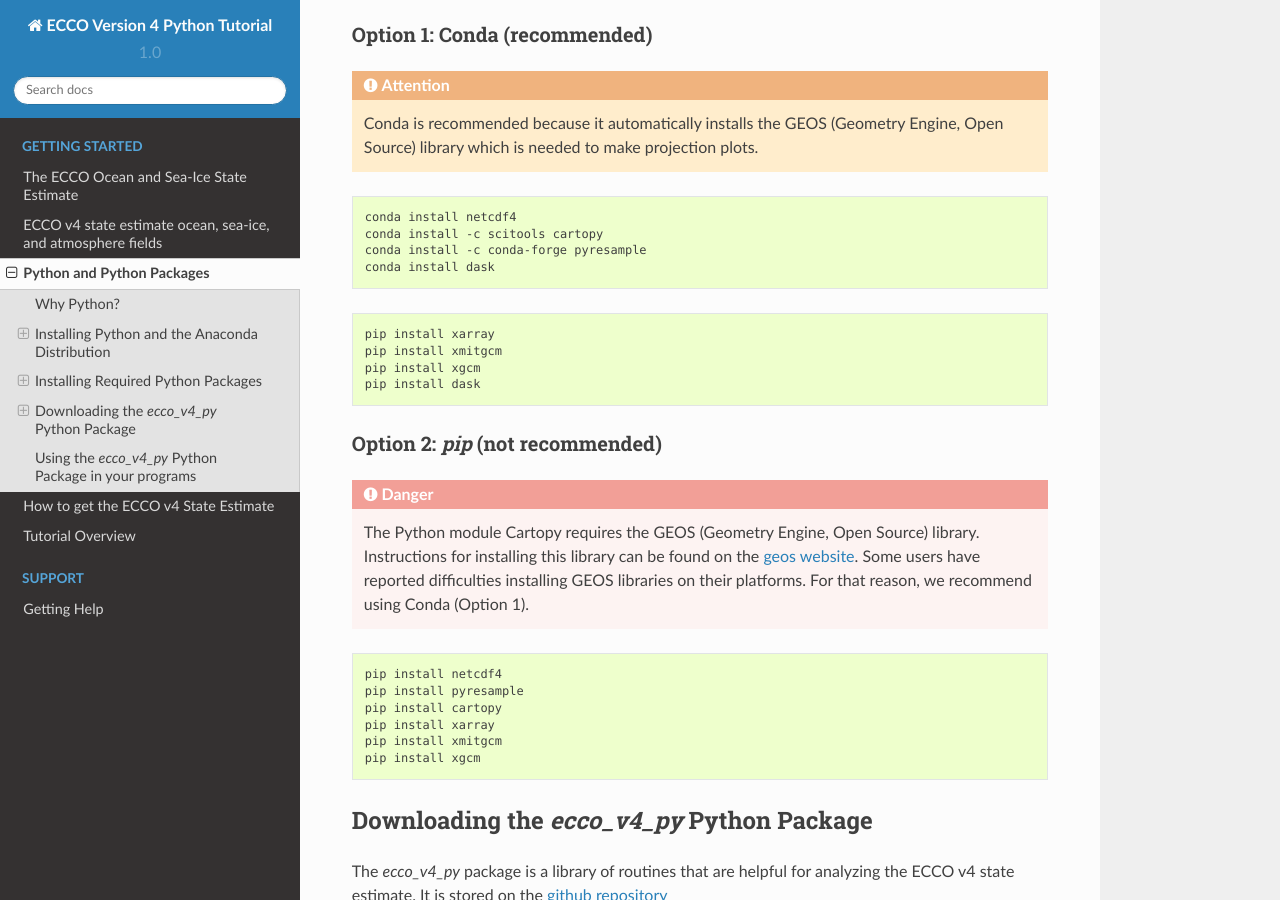
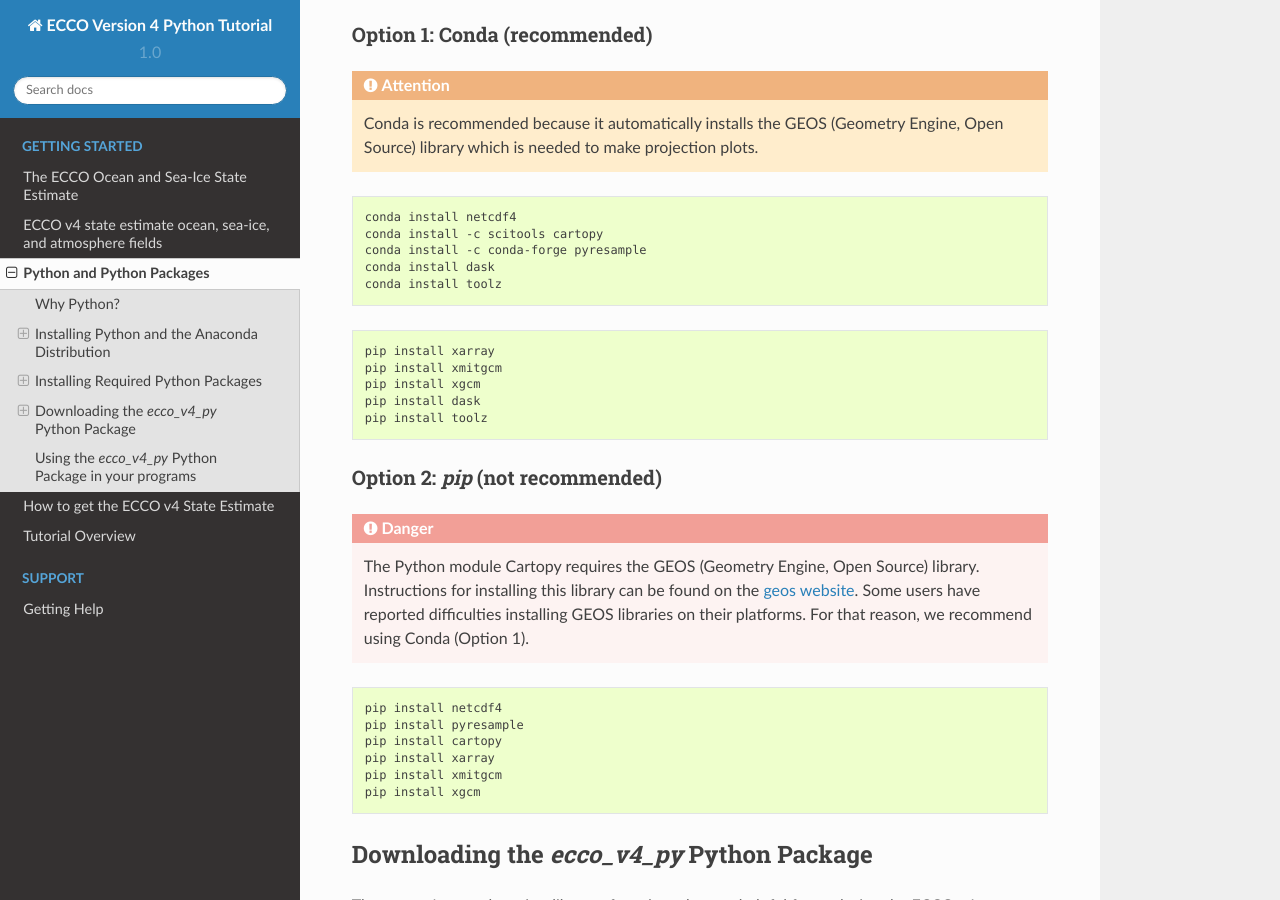
Before and after one commit to ECCO-GROUP/ECCO-v4-Python-Tutorial, a Sphinx documentation site: the page built from doc/Installing_Python_and_Python_Packages.rst, in a window 1280 px wide and 900 px high, scrolled down 1295 px. Built offline with Sphinx 7.4.7 and the Read the Docs theme 2.0.0, drawn with Linux system fonts in a browser that asks for light colours; formulas are drawn with MathJax 3; pages that are not in the unit, such as notebooks, are missing from menus.

Commit message:
Update Installing_Python_and_Python_Packages.rst

```diff
--- a/doc/Installing_Python_and_Python_Packages.rst
+++ b/doc/Installing_Python_and_Python_Packages.rst
@@ -73,6 +73,7 @@ Option 1: Conda (recommended)
     conda install -c scitools cartopy
     conda install -c conda-forge pyresample
     conda install dask
+    conda install toolz
 
 .. code-block:: bash
 
@@ -80,6 +81,7 @@ Option 1: Conda (recommended)
     pip install xmitgcm
     pip install xgcm
     pip install dask
+    pip install toolz
 
 
 Option 2: *pip* (not recommended)
```
